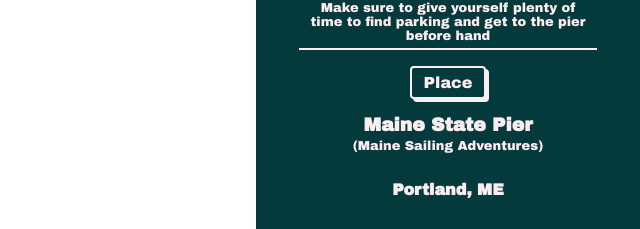
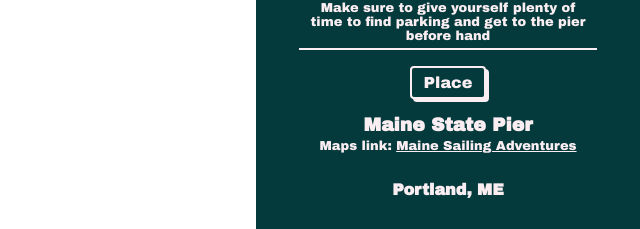
Before and after one commit to Taylorgonz/weddinginvitesite, a React (Create React App) app: page / in a window 1280 px wide. Shown: the part 1119-1348 px from the top of the page, without its empty margins (640-1280 px from the left). Built offline with nearby package versions, Linux system fonts and the light colour scheme; a web font is replaced by a local one.

Commit message:
added maps link

```diff
--- a/src/App.css
+++ b/src/App.css
@@ -117,6 +117,9 @@
   font-size: small;
   margin-top: .25rem;
   margin-bottom: .5em;
+}
+span.msa a {
+  color:rgb(251, 238, 242)
 }
 p.resMenuLinks a {
   color: rgb(251, 238, 242);
--- a/src/App.js
+++ b/src/App.js
@@ -78,7 +78,7 @@
           </div>
           <p>Place</p>
           <h3>Maine State Pier</h3>
-          <span className="msa">(Maine Sailing Adventures)</span>
+          <span className="msa">Maps link: <a href="https://g.page/francesproject?share">Maine Sailing Adventures</a></span>
           <h4> Portland, ME</h4>
           <p className="resMenuLinks"><a href="#reserve">Reserve</a>  </p>
         </div>
```
